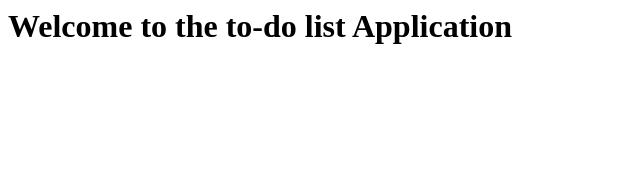
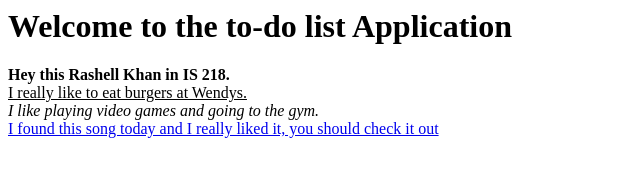
Before and after one commit to rashellkhan/week1, a plain HTML site: page index.html in a window 1280 px wide. Shown: the whole page, without its empty margins (0-640 px from the left). Drawn offline with Linux system fonts and the light colour scheme.

Commit message:
Added new stuff

```diff
--- a/index.html
+++ b/index.html
@@ -1 +1,5 @@
 <h1> Welcome to the to-do list Application</h1>
+<b> Hey this Rashell Khan in IS 218.</b><br>
+<u> I really like to eat burgers at Wendys.</u><br>
+<i> I like playing video games and going to the gym.</i><br>
+<a href="https://www.youtube.com/watch?v=OFnNNId5rDA"> I found this song today and I really liked it, you should check it out</a>
```
